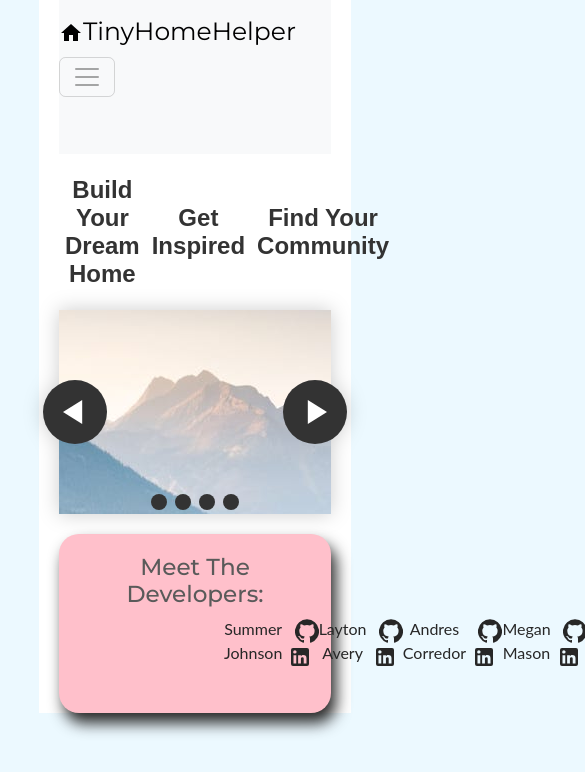
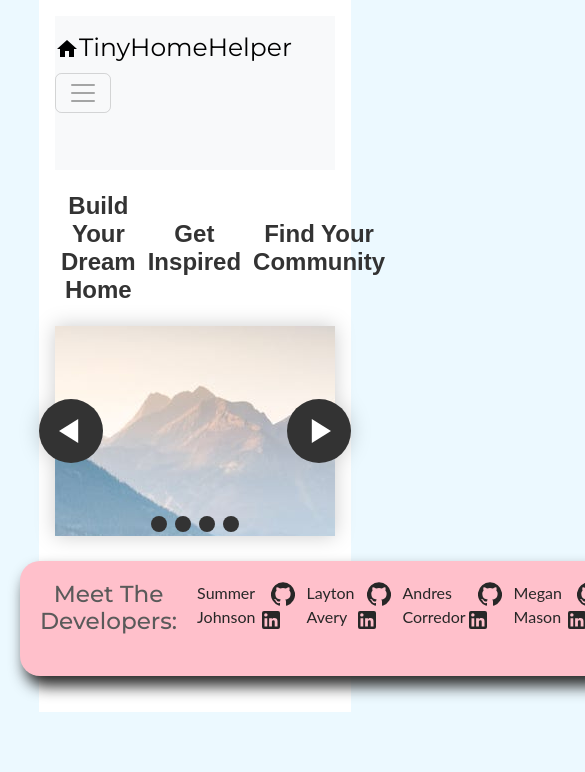
Before and after one commit to SJ-CODES/TinyHomeHelper, a React (Create React App) app in the folder client/: page / in a window 390 px wide. Shown: the top 772 px of the page, 585 px wide, since content can reach past the window. Built offline with nearby package versions, Linux system fonts and the light colour scheme.

Commit message:
changed styling for forum posts, added header

```diff
--- a/client/src/Components/CSS/CommunityForum.css
+++ b/client/src/Components/CSS/CommunityForum.css
@@ -1,17 +1,23 @@
-.app {
-  background-color: #f1f2f5;
-}
-
-.app__body {
- display: flex;
-}
-
-.forumTitle {
- align-self: center;
+.subheaderforumTitle {
+  align-self: center;
  margin-top: 15px;
  padding-top: 10px;
  margin-top: 50px;
  font-size: 1.5rem;
  font-weight: 400;
  text-align: center;
- }
+}
+
+.forumTitle {
+  align-self: center;
+  margin-top: 15px;
+  padding-top: 20px;
+  padding-bottom: 20px;
+  margin-top: 50px;
+  font-size: 2rem;
+  font-weight: 400;
+  text-align: center;
+  border-radius: 92px;
+  background-color:lightskyblue;
+  box-shadow: 5px 10px 15px;
+}
--- a/client/src/Components/CSS/CreatePost.css
+++ b/client/src/Components/CSS/CreatePost.css
@@ -1,3 +1,12 @@
+.submitButtonColor {
+  background-color: lightblue;
+}
+
+.createPost {
+  display: flex;
+}
+
+
 .createPost {
     display: flex;
     margin-top: 30px;
@@ -6,6 +15,8 @@
     border-radius: 15px;
     box-shadow: 0px 5px 7px -7px rgba(0, 0, 0, 0.75);
     width: 100%;
+    margin-bottom: 20px;
+
   }
 
   .createPost__top {
@@ -34,8 +45,8 @@
 
   @media (min-width: 1281px) {
   /* this hides the button so the user has to hit the enter button */
-  .createPost__top > form > button {
+  /* .createPost__top > form > button {
     display: none;
-  }
+  } */
 
   }
--- a/client/src/Components/CSS/Footer.css
+++ b/client/src/Components/CSS/Footer.css
@@ -15,5 +15,30 @@
  .meetDevs{
      display: flex;
      flex-direction: row;
-    padding-left: 145px;
+     padding-left: 140px;
  }
+
+ @media screen and (max-width: 400px) {
+     .meetDevs{
+         background-color: pink;
+         text-align: left;
+         padding-left: 20px;
+         margin-right: 1px;
+
+     }
+     .footer{
+         display: flex;
+         flex-direction: row;
+         background-color: pink;
+         width: 220%;
+         margin-left: -35px;
+         margin-top: 25px;
+         margin-right: 0px;
+         margin-bottom: 20px;
+         border-radius: 20px;
+         padding: 20px;
+         text-align: center;
+         box-shadow: 5px 10px 15px;
+
+     }
+ }
--- a/client/src/Components/CSS/Home.css
+++ b/client/src/Components/CSS/Home.css
@@ -47,7 +47,6 @@ body {
   max-width: 80%;
   margin-top: 10px;
   margin: 0 auto;
-  padding: 0 1.25rem;
   font-family: 'Lato', sans-serif;
 }
 
--- a/client/src/Components/CSS/Post.css
+++ b/client/src/Components/CSS/Post.css
@@ -1,16 +1,32 @@
+.avatar {
+  padding-top: 5px;
+  display: flex;
+  flex-direction: row;
+}
+
 .post {
-    width: 100%;
     margin-top: 15px;
-    border-radius: 15px;
-    background-color: #fff;
-    box-shadow: 0px 5px 7px -7px rgba(0, 0, 0, 0.75);
+    /* padding-top: 15px; */
+  }
+
+.userName {
+  padding-top: 10px;
+  padding-left: 10px;
+}
+
+
+  .postBody {
+    margin-top: 25px;
+    display: flex;
+    background-color: #E0E0E0;
   }
 
   .post__top {
     display: flex;
     position: relative;
     align-items: center;
-    padding: 15px;
+    padding-top: 10px;
+    padding-left: 15px;
   }
 
   .post__avatar {
--- a/client/src/Components/CommunityForum.js
+++ b/client/src/Components/CommunityForum.js
@@ -1,6 +1,4 @@
 import React from "react";
-import ForumHeader from "./ForumHeader";
-import ForumSidebar from "./ForumSidebar";
 import Feed from "./Feed";
 import "./CSS/CommunityForum.css"
 
@@ -9,11 +7,10 @@ function CommunityForum() {
     <div className="communityForum">
       <div>
         <h1 className="forumTitle">Welcome to the Community Forum!</h1>
-        <h4 className="forumTitle"><i>
-          Sign in to ask a question or share your favorite tiny house obsession</i>
+        <h4 className="subheaderforumTitle"><i>
+          <a href="/login">Login</a> to ask a question or share what you're working on</i>
         </h4>
       </div>
-
       <div className="communityForum__body">
         <Feed />
       </div>
--- a/client/src/Components/CreatePost.js
+++ b/client/src/Components/CreatePost.js
@@ -3,7 +3,6 @@ import { TextField, Button, Typography, Paper } from "@material-ui/core";
 import { useDispatch, useSelector } from "react-redux";
 import { createPost, updatePost, getPosts } from "../actions/postActions";
 import { useHistory } from "react-router-dom";
-import { Avatar } from "@material-ui/core";
 import "./CSS/CreatePost.css";
 
 function CreatePost({ currentId, setCurrentId }) {
@@ -28,7 +27,6 @@ function CreatePost({ currentId, setCurrentId }) {
   const history = useHistory();
 
   const clear = () => {
-    // setCurrentId(0);
     setPostData({ title: "", body: "", tags: "", selectedFile: "" });
   };
 
@@ -41,16 +39,9 @@ function CreatePost({ currentId, setCurrentId }) {
   const handleSubmit = async (e) => {
     console.log(postData)
     e.preventDefault();
-
-    // if (currentId === 0) {
     dispatch(createPost(postData));
     dispatch(getPosts());
     clear();
-
-    // } else {
-    //   dispatch(updatePost(currentId, postData));
-    //   clear();
-    // }
   };
 
   return (
@@ -83,28 +74,9 @@ function CreatePost({ currentId, setCurrentId }) {
             setPostData({ ...postData, body: e.target.value })
           }
         />
-        {/* <TextField
-          name="tags"
-          variant="outlined"
-          label="Tags (coma separated)"
-          fullWidth
-          value={postData.tags}
-          onChange={(e) =>
-            setPostData({ ...postData, tags: e.target.value.split(",") })
-          }
-        /> */}
-        {/* <div>
-          <FileBase
-            type="file"
-            multiple={false}
-            onDone={({ base64 }) =>
-              setPostData({ ...postData, selectedFile: base64 })
-            }
-          />
-        </div> */}
         <Button
           variant="contained"
-          color="primary"
+          color="light"
           size="large"
           type="submit"
           fullWidth
@@ -113,7 +85,7 @@ function CreatePost({ currentId, setCurrentId }) {
         </Button>
         <Button
           variant="contained"
-          color="secondary"
+          color="light"
           size="small"
           onClick={clear}
           fullWidth
--- a/client/src/Components/Post.js
+++ b/client/src/Components/Post.js
@@ -33,13 +33,12 @@ function Post({ post, setCurrentId }) {
     console.log(post)
   };
     return (
-      <Paper>
+      <Paper className="postBody">
       <div className="post">
       <div className="post__top">
-        {/* <Avatar src={} className="post__avatar" /> */}
         <div className="post__topInfo">
           <h2>{post?.title}</h2>
-          {/* <h3>{post?.user}</h3> */}
+          <div className="avatar"><Avatar/><h6 className="userName">user {post?.user}</h6></div>
           {/* <p>{new Date(timestamp?.toDate()).toUTCString()}</p> */}
         </div>
       </div>
```
Lines whose indentation alone changed are shown as unchanged.
